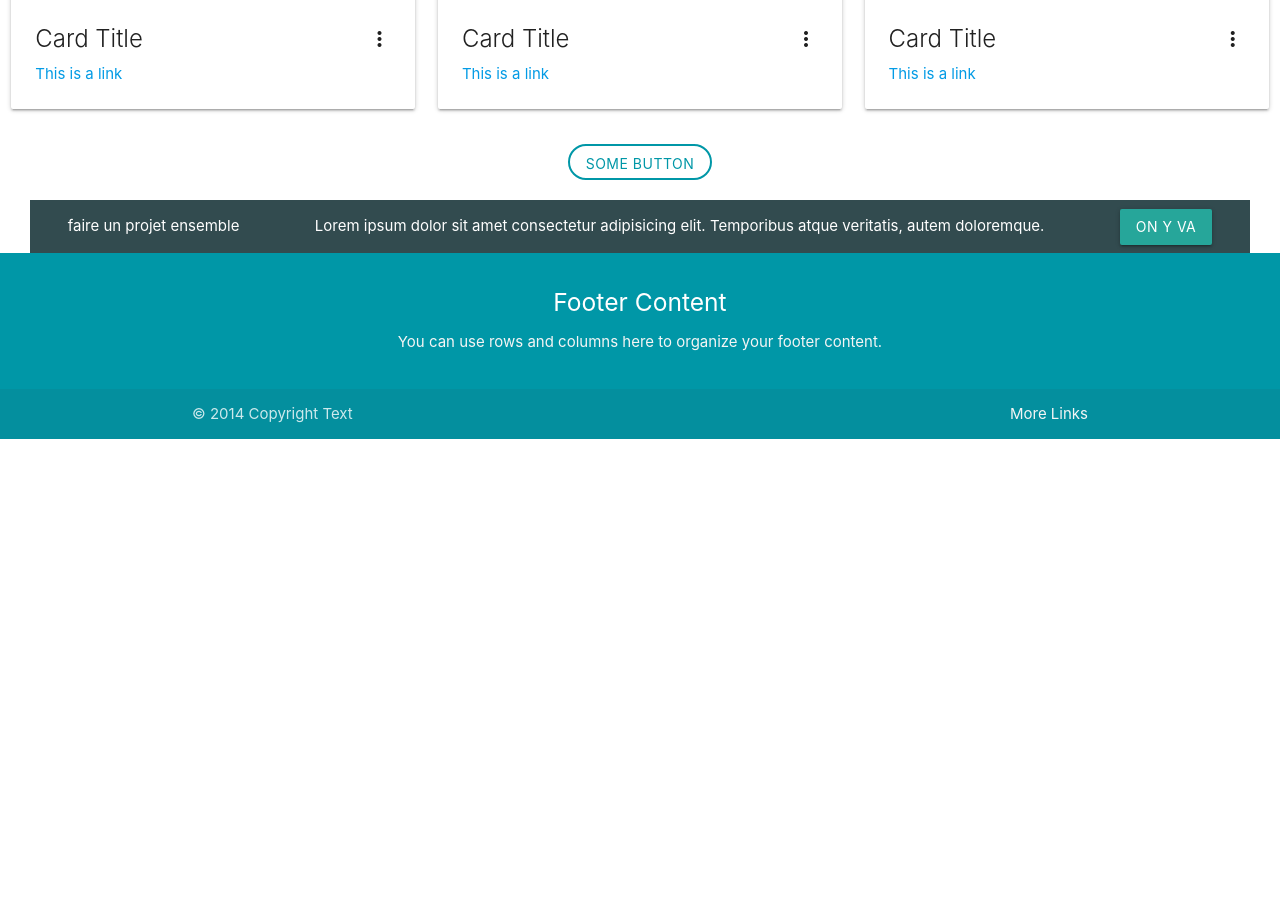
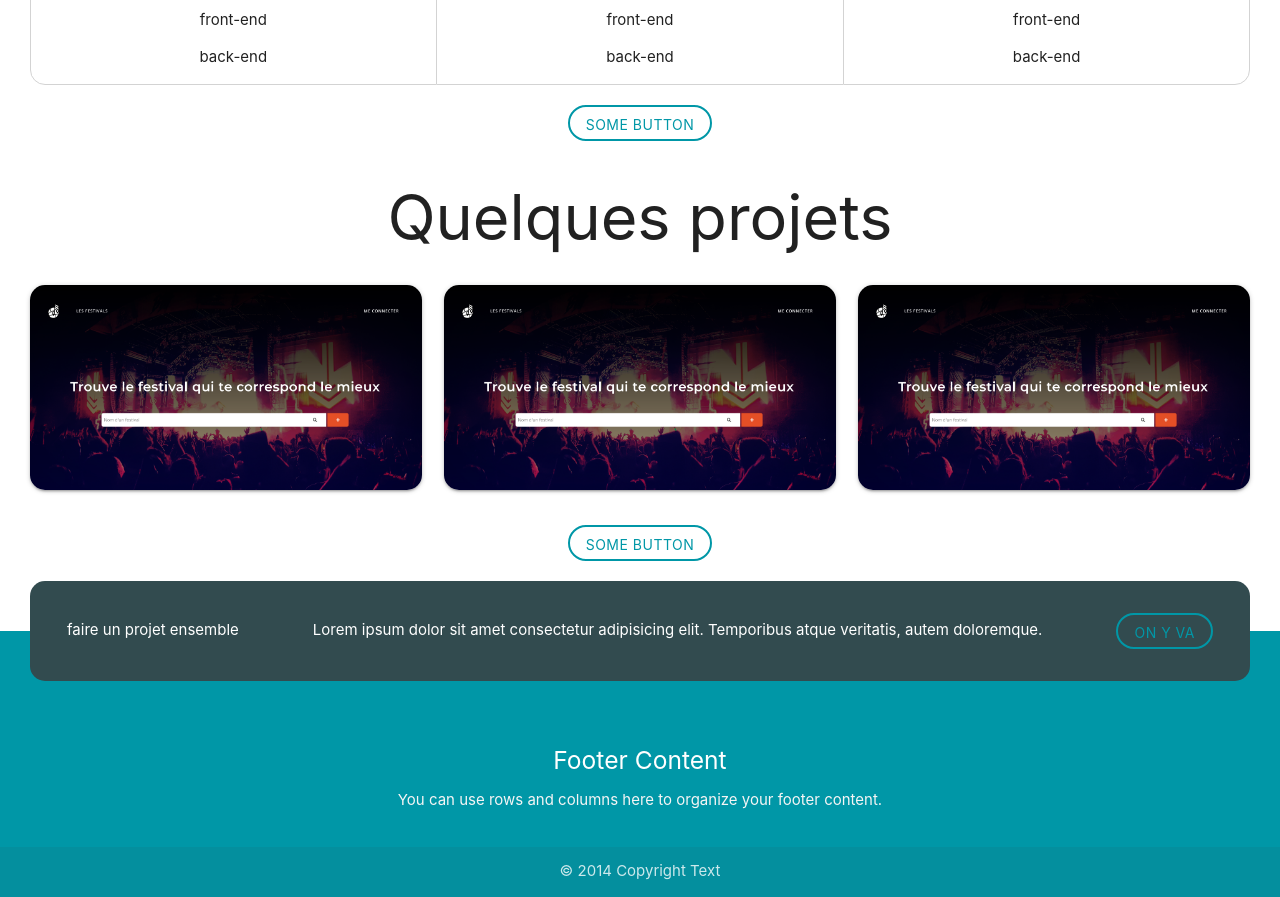
Before and after one commit to maxxsmo/maxxsmo.github.io, a PHP site: page / in a window 1280 px wide. Shown: the part 1795-2692 px from the top of the page. Before the commit the page ends 2234 px from the top, so only its background shows below. Run offline with PHP 8.4, Linux system fonts and the light colour scheme.

Commit message:
css updated

```diff
--- a/_partials/contact.php
+++ b/_partials/contact.php
@@ -1,6 +1,6 @@
 <div class="contact-container">
 <span class="center-align"><p>faire un projet ensemble</p></span>
 <span class="center-align"><p>Lorem ipsum dolor sit amet consectetur adipisicing elit. Temporibus atque veritatis, autem doloremque.</p></span>
-<span class="btn-flex-cta"><a href="#" class="btn">on y va</a></span>
+<span class="btn-flex-cta"><a href="#" class="btn contact-btn">on y va</a></span>
 
 </div>
--- a/_partials/footer.php
+++ b/_partials/footer.php
@@ -9,9 +9,8 @@
             </div>
           </div>
           <div class="footer-copyright">
-            <div class="container">
+            <div class="container center-align">
             © 2014 Copyright Text
-            <a class="grey-text text-lighten-4 right" href="#!">More Links</a>
             </div>
           </div>
         </footer>
--- a/_partials/header.php
+++ b/_partials/header.php
@@ -1,7 +1,10 @@
-<div>
-  <h1 class="first-title center-align">Developpeur web</h1>
-  <p class="center-align">Lorem ipsum dolor sit amet, consectetur adipiscing elit, sed do eiusmod tempor incididunt ut labore et dolore magna aliqua.</p>
+<div class="header-container">
+  <div class="header-content">
+    <h1 class="first-title center-align">Developpeur web</h1>
+    <p class="center-align">Lorem ipsum dolor sit amet, consectetur adipiscing elit, sed do eiusmod tempor incididunt ut labore et dolore magna aliqua.</p>
+  </div>
+
+  <div class="center-align">
+    <img src="public/images/profile/boy.png" alt="my profile picture" id="my-profile-pic">
+  </div>
 </div>
-<div class="center-align">
-<img src="public/images/profile/boy.png" alt="my profile picture" id="my-profile-pic">
-</div>
--- a/_partials/navbar.php
+++ b/_partials/navbar.php
@@ -1,6 +1,6 @@
 <nav>
     <div class="nav-wrapper">
-      <a href="#" class="brand-logo">Maxime.S</a>
+      <a href="#" class="brand-logo"><img src="public/images/logo.png" alt=""></a>
       <ul id="nav-mobile" class="right hide-on-med-and-down">
         <li><a href="sass.html">Mes projets</a></li>
         <li><a href="badges.html" class="btn main-style-for-btn">Me contacter</a></li>
--- a/_partials/presentation-skills.php
+++ b/_partials/presentation-skills.php
@@ -7,7 +7,7 @@
 <div class="skills-section">
   <div class="row-skill-container">
     <div class="row">
-      <div class="col s12 m4 skill-container center-align">
+      <div class="col s12 m4 skill-container  center-align">
         <div class="skill-icon-container">
           <img src="public/images/icons/web-programming.png" class="skill-icon">
         </div>
--- a/_partials/projects.php
+++ b/_partials/projects.php
@@ -1,18 +1,14 @@
 <h1 class="center-align">Quelques projets</h1>
-
-<div class="row">
+<div class="project-container">
+  <div class="row ">
     <div class="col s12 m4">
       <div class="card">
         <div class="card-image waves-effect waves-block waves-light">
-        <img class="activator" src="images/office.jpg">
-      </div>
-      <div class="card-content">
-        <span class="card-title activator grey-text text-darken-4">Card Title<i class="material-icons right">more_vert</i></span>
-        <p><a href="#">This is a link</a></p>
+          <img class="activator" src="public/images/festroad.png">
         </div>
         <div class="card-reveal">
-        <spa class="card-title grey-text text-darken-4 center-align"><i class="material-icons right">close</i></span>
-        <p>ahahahahahaah</p>
+          <span class="card-title grey-text center-align"><i class="material-icons grey-text right">close</i></span>
+          <p class="white-text">ok</p>
           <div class="card-reaveal-btn-container">
             <a href="" class="btn main-style-for-btn">voir le projet</a>
           </div>
@@ -22,15 +18,11 @@
     <div class="col s12 m4">
       <div class="card">
         <div class="card-image waves-effect waves-block waves-light">
-        <img class="activator" src="images/office.jpg">
-      </div>
-      <div class="card-content">
-        <span class="card-title activator grey-text text-darken-4">Card Title<i class="material-icons right">more_vert</i></span>
-        <p><a href="#">This is a link</a></p>
+          <img class="activator" src="public/images/festroad.png">
         </div>
         <div class="card-reveal">
-        <spa class="card-title grey-text text-darken-4 center-align"><i class="material-icons right">close</i></span>
-        <p>ahahahahahaah</p>
+          <span class="card-title grey-text center-align"><i class="material-icons grey-text right">close</i></span>
+          <p class="white-text">ok</p>
           <div class="card-reaveal-btn-container">
             <a href="" class="btn main-style-for-btn">voir le projet</a>
           </div>
@@ -40,15 +32,11 @@
     <div class="col s12 m4">
       <div class="card">
         <div class="card-image waves-effect waves-block waves-light">
-        <img class="activator" src="images/office.jpg">
-      </div>
-      <div class="card-content">
-        <span class="card-title activator grey-text text-darken-4">Card Title<i class="material-icons right">more_vert</i></span>
-        <p><a href="#">This is a link</a></p>
+          <img class="activator" src="public/images/festroad.png">
         </div>
         <div class="card-reveal">
-        <spa class="card-title grey-text text-darken-4 center-align"><i class="material-icons right">close</i></span>
-        <p>ahahahahahaah</p>
+          <span class="card-title grey-text center-align"><i class="material-icons grey-text right">close</i></span>
+          <p class="white-text">ok</p>
           <div class="card-reaveal-btn-container">
             <a href="" class="btn main-style-for-btn">voir le projet</a>
           </div>
@@ -56,7 +44,7 @@
       </div>
     </div>
   </div>
-
+</div>
 <div class="row">
   <div class="btn-container">
     <a href="#" class="btn main-style-for-btn">some button</a>
--- a/public/css/custom/contact.css
+++ b/public/css/custom/contact.css
@@ -9,6 +9,11 @@
   align-items: center;
   justify-content: space-around;
   flex-wrap: wrap;
+  margin-bottom: -50px;
+  position: relative;
+  z-index: 1;
+  height: 100px;
+  border-radius: 15px;
 
 }
 
@@ -22,3 +27,16 @@
     justify-content: center;
   }
 }
+
+.contact-btn {
+  border-radius: 20px;
+  background-color: #324B4F;
+  border: 2px solid var(--main-color);
+  box-shadow: none;
+  color: var(--main-color);
+}
+
+.contact-btn:hover {
+  background-color: var(--main-color);
+  color: white;
+}
--- a/public/css/custom/footer.css
+++ b/public/css/custom/footer.css
@@ -2,4 +2,5 @@
 
 .page-footer {
   background-color: var(--main-color) !important;
+  padding-top: 100px;
 }
--- a/public/css/custom/header.css
+++ b/public/css/custom/header.css
@@ -1,6 +1,14 @@
 @import '../custom/var.css';
+
+.header-container {
+  height: 90vh;
+}
+
+.header-content {
+  padding-top: 100px;
+}
 
 #my-profile-pic {
   height: auto;
-  width: 150px;
+  width: 220px;
 }
--- a/public/css/custom/navbar.css
+++ b/public/css/custom/navbar.css
@@ -3,6 +3,12 @@
 nav {
   background-color: white;
   box-shadow: none !important;
+}
+
+.brand-logo img {
+  width: auto;
+  height: 50px;
+  vertical-align: middle;
 }
 
 #nav-mobile > li > a, a.brand-logo {
--- a/public/css/custom/projects.css
+++ b/public/css/custom/projects.css
@@ -9,3 +9,12 @@
   display: flex;
   justify-content: center;
 }
+
+.project-container {
+  margin: 0 18.75px;
+}
+
+.card {
+  border-radius: 15px !important;
+  overflow: hidden;
+}
```
Also changed, not shown: public/css/custom/presentation-skills.css (+29 -2 lines), public/images/festroad.png (added), public/images/logo.png (added), public/images/profile/boy.png. Lines whose indentation alone changed are shown as unchanged.
